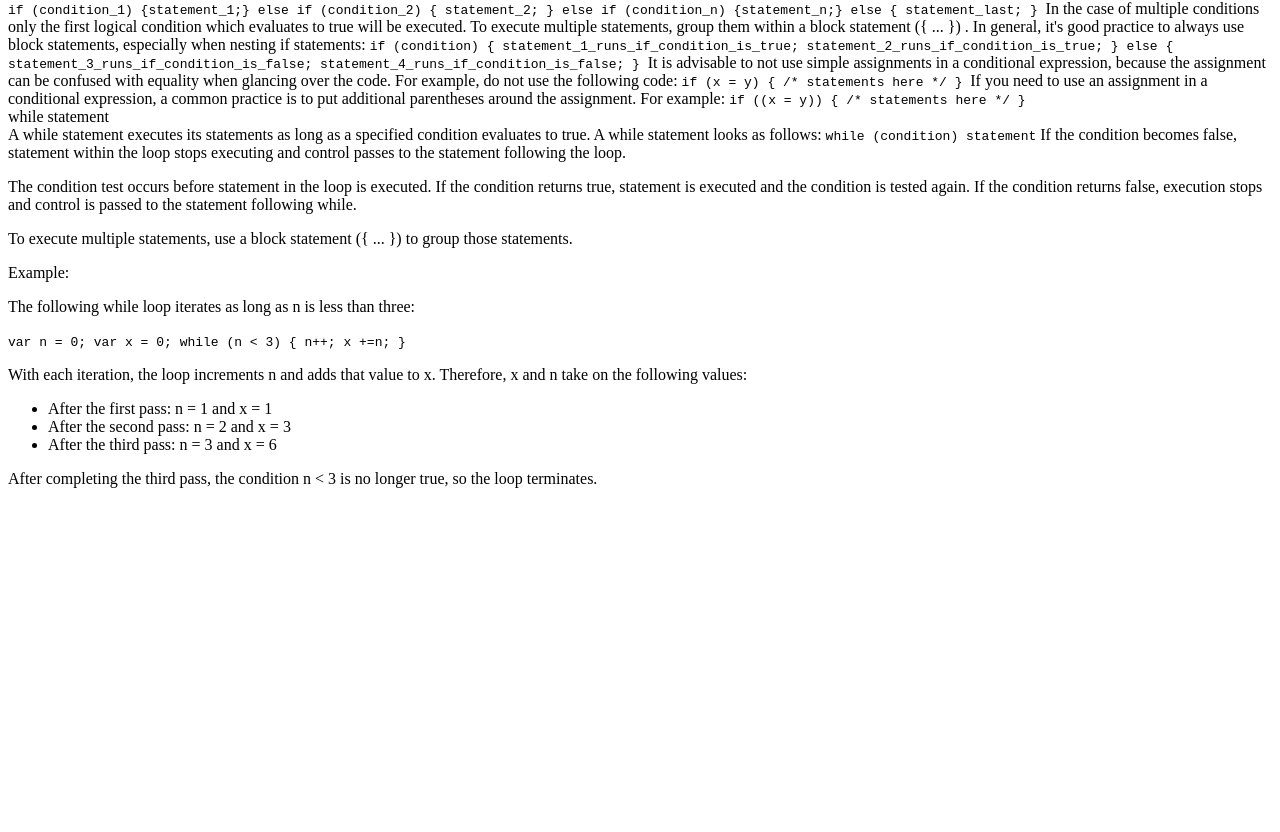
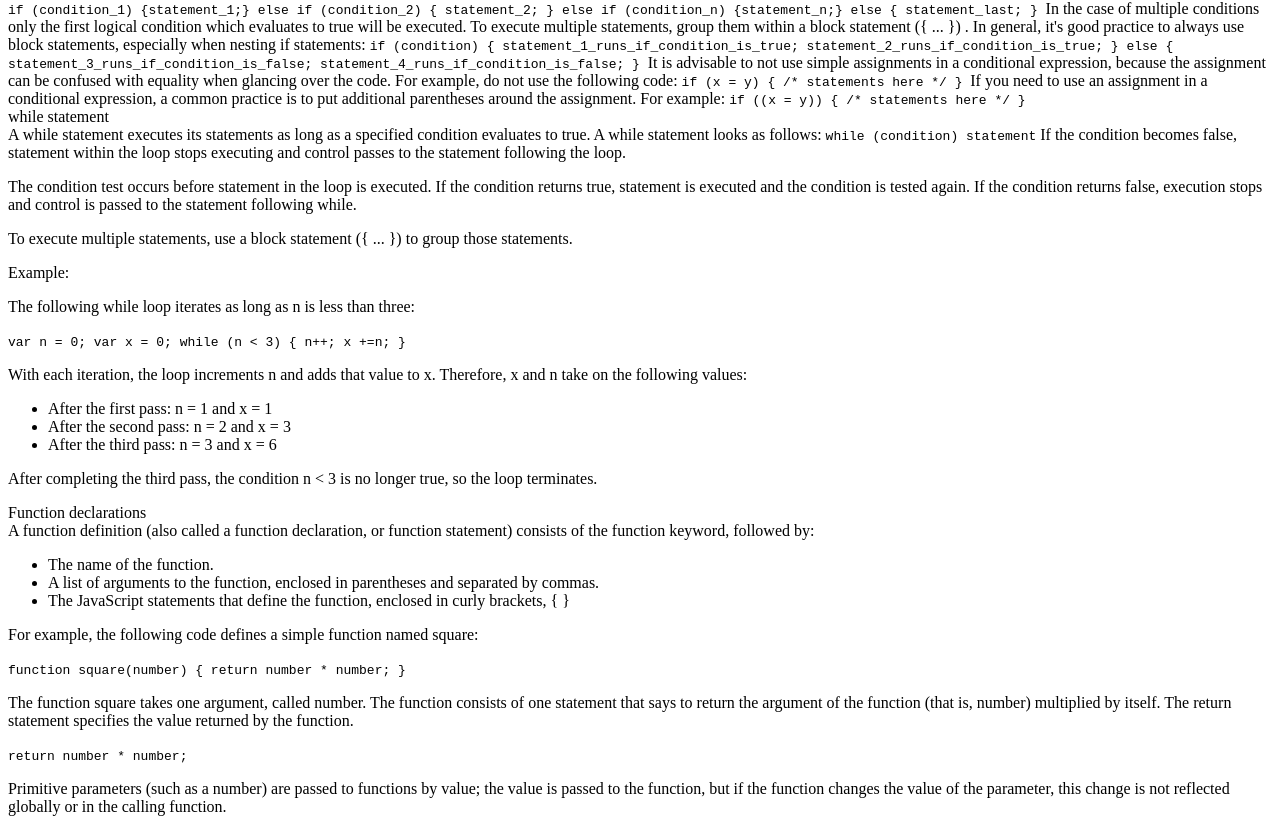
Before and after one commit to mirial83/Technical-Documentation-Page, a plain HTML site: page index.html in a window 1280 px wide. Shown: the part 2266-3098 px from the top of the page. Before the commit the page ends 2770 px from the top, so only its background shows below. Drawn offline with Linux system fonts and the light colour scheme.

Commit message:
html 3
html through function declaration section

```diff
--- a/index.html
+++ b/index.html
@@ -352,6 +352,34 @@
                     </p>
                 </article>
             </section>
+            <section class="main-section" id="function_declarations">
+                <header>Function declarations</header>
+                <article>
+                    A function definition (also called a function declaration, or function
+                    statement) consists of the function keyword, followed by:
+                    <ul>
+                        <li>The name of the function.</li>
+                        <li>A list of arguments to the function, enclosed in parentheses and separated by commas.</li>
+                        <li>The JavaScript statements that define the function, enclosed in curly brackets, { }</li>
+                    </ul>
+                    <p>
+                        For example, the following code defines a simple function named square:
+                    </p>
+                    <code>function square(number) { return number * number; }</code>
+                    <p>
+                        The function square takes one argument, called number. The function consists of
+                        one statement that says to return the argument of the function (that is, number)
+                        multiplied by itself. The return statement specifies the value returned by the
+                        function.
+                    </p>
+                    <code>return number * number;</code>
+                    <p>
+                        Primitive parameters (such as a number) are passed to functions by value; the
+                        value is passed to the function, but if the function changes the value of the
+                        parameter, this change is not reflected globally or in the calling function.
+                    </p>
+                </article>
+            </section>
         </main>
     </body>
 </html>
```
